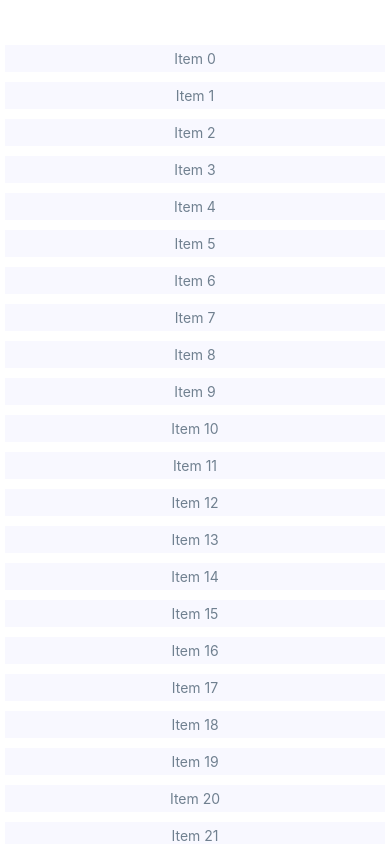
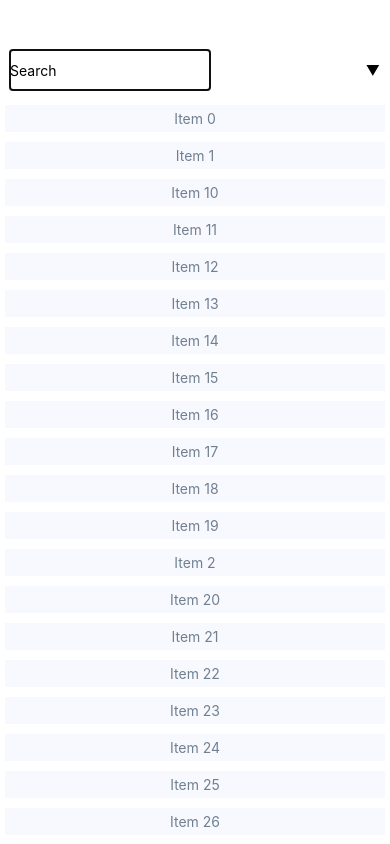
Before and after one commit to JavierFeVe/ExpoApp, a React Native app: screen / in a window 390 px wide. Built offline with nearby package versions, Linux system fonts and the light colour scheme.

Commit message:
search and filter

```diff
--- a/App.js
+++ b/App.js
@@ -1,25 +1,12 @@
-import { Button,View,Text,FlatList} from "react-native";
-import { NavigationContainer } from "@react-navigation/native";
-import { createDrawerNavigator} from "@react-navigation/drawer";
-import { createBottomTabNavigator} from "@react-navigation/bottom-tabs";
-import {Platform} from "react-native";
-import Home from "./pages/Home";
-import News from "./pages/News";
-import Settings from "./pages/Settings";
+import React from "react";
+import { View } from "react-native";
 import styles from "./styles";
-
-const data = new Array(100)
-  .fill(null)
-  .map((v,i) => ({key: i.toString(),value: `Item ${i}`
-  }));
+import ListContainer from "./ListContainer";
 
 export default function App() {
   return (
     <View style={styles.container}>
-      <FlatList
-      data={data}
-      renderItem={({item}) => <Text style={styles.item}>{item.value}</Text>}
-      />
+      <ListContainer />
     </View>
   );
 }
--- /dev/null
+++ b/List.js
@@ -0,0 +1,27 @@
+import React from "react";
+import PropTypes from "prop-types";
+import { Text, FlatList } from "react-native";
+import styles from "./styles";
+import ListControls from "./ListControls";
+
+export default function List({ Controls, data, onFilter, onSort, asc }) {
+  return (
+    <FlatList
+      data={data}
+      ListHeaderComponent={<Controls {...{ onFilter, onSort, asc }} />}
+      renderItem={({ item }) => <Text style={styles.item}>{item.value}</Text>}
+    />
+  );
+}
+
+List.propTypes = {
+  Controls: PropTypes.func.isRequired,
+  data: PropTypes.array.isRequired,
+  onFilter: PropTypes.func.isRequired,
+  onSort: PropTypes.func.isRequired,
+  asc: PropTypes.bool.isRequired,
+};
+
+List.defaultProps = {
+  Controls: ListControls,
+};
--- /dev/null
+++ b/ListContainer.js
@@ -0,0 +1,40 @@
+import React, { useState,useMemo } from "react";
+import List from "./List";
+
+function mapItems(items) {
+    return items.map((value,i) => ({key:i.toString(),value}))
+}
+
+const array = new Array(100).fill(null).map((v,i) => `Item ${i}`)
+
+
+function filterAndSort(text,asc){
+    return array
+        .filter((i) => text.length === 0 || i.includes(text))
+        .sort(
+            asc
+            ? (a, b) => (a > b ? 1 : a < b ? -1 : 0)
+            : (a, b) => (b > a ? 1 : b < a ? -1 : 0)
+        );
+}
+export default function ListContainer() {
+    const [asc, setAsc] = useState(true);
+    const [filter, setFilter] = useState("");
+
+    const data = useMemo(() => {
+      return filterAndSort(filter, asc);
+    }, [filter, asc]);
+
+    return (
+      <List
+        data={mapItems(data)}
+        asc={asc}
+        onFilter={(text) => {
+          setFilter(text);
+        }}
+        onSort={() => {
+          setAsc(!asc);
+        }}
+      />
+    );
+  }
--- /dev/null
+++ b/ListControls.js
@@ -0,0 +1,21 @@
+import React from "react";
+import PropTypes from "prop-types";
+import { View } from "react-native";
+import styles from "./styles";
+import ListFilter from "./ListFilter";
+import ListSort from "./ListSort";
+
+export default function ListControls({ onFilter, onSort, asc }) {
+  return (
+    <View style={styles.controls}>
+      <ListFilter onFilter={onFilter} />
+      <ListSort onSort={onSort} asc={asc} />
+    </View>
+  );
+}
+
+ListControls.propTypes = {
+  onFilter: PropTypes.func.isRequired,
+  onSort: PropTypes.func.isRequired,
+  asc: PropTypes.bool.isRequired,
+};
--- /dev/null
+++ b/ListFilter.js
@@ -0,0 +1,21 @@
+import React from "react";
+import PropTypes from "prop-types";
+import { View, TextInput } from "react-native";
+import styles from "./styles";
+
+export default function ListFilter({ onFilter }) {
+  return (
+    <View>
+      <TextInput
+        autoFocus
+        placeholder="Search"
+        style={styles.filter}
+        onChangeText={onFilter}
+      />
+    </View>
+  );
+}
+
+ListFilter.propTypes = {
+  onFilter: PropTypes.func.isRequired,
+};
--- /dev/null
+++ b/ListSort.js
@@ -0,0 +1,17 @@
+import React from "react";
+import PropTypes from "prop-types";
+import { Text } from "react-native";
+
+const arrows = new Map([
+  [true, "▼"],
+  [false, "▲"],
+]);
+
+export default function ListSort({ onSort, asc }) {
+  return <Text onPress={onSort}>{arrows.get(asc)}</Text>;
+}
+
+ListSort.propTypes = {
+  onSort: PropTypes.func.isRequired,
+  asc: PropTypes.bool.isRequired,
+};
--- a/babel.config.js
+++ b/babel.config.js
@@ -2,5 +2,6 @@ module.exports = function(api) {
   api.cache(true);
   return {
     presets: ['babel-preset-expo'],
+    plugins: ["react-native-reanimated/plugin"],
   };
 };
--- a/styles.js
+++ b/styles.js
@@ -6,11 +6,29 @@ export default StyleSheet.create({
     flexDirection: "column",
     paddingTop: 40,
   },
-  item:{
-    margin:5,
-    padding:5,
-    color:"slategrey",
+
+  item: {
+    margin: 5,
+    padding: 5,
+    color: "slategrey",
+    backgroundColor: "ghostwhite",
+    textAlign: "center",
+  },
+
+  filter: {
+    height: 40,
+    width: 200,
+  },
+
+  controls: {
+    flex: 1,
+    flexDirection: "row",
+    justifyContent: "space-between",
+    alignItems: "center",
+    padding: 10,
+    backgroundColor: "white",
+  },
+  ListSort: {
     backgroundColor:"ghostwhite",
-    textAlign:"center",
   }
 });
```
